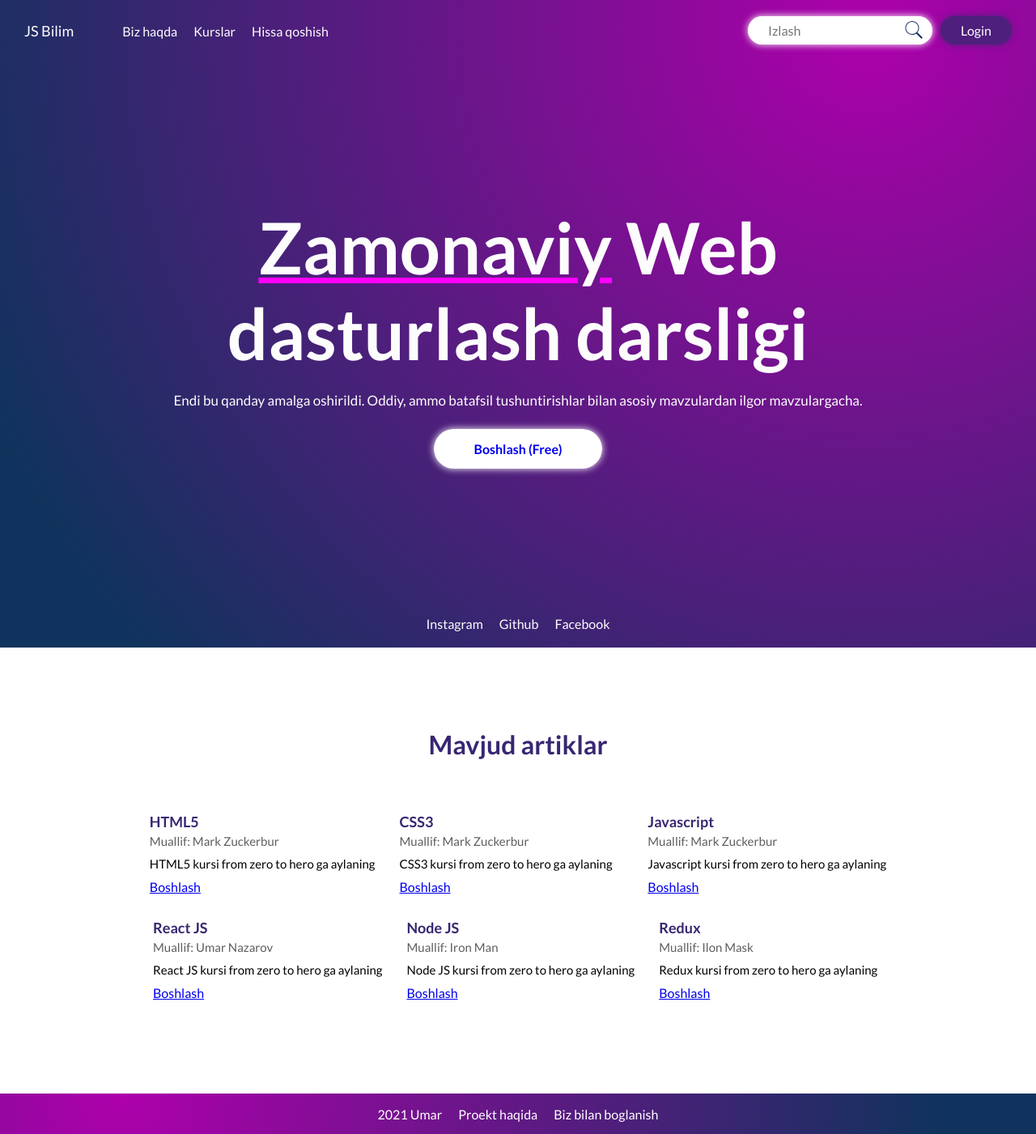
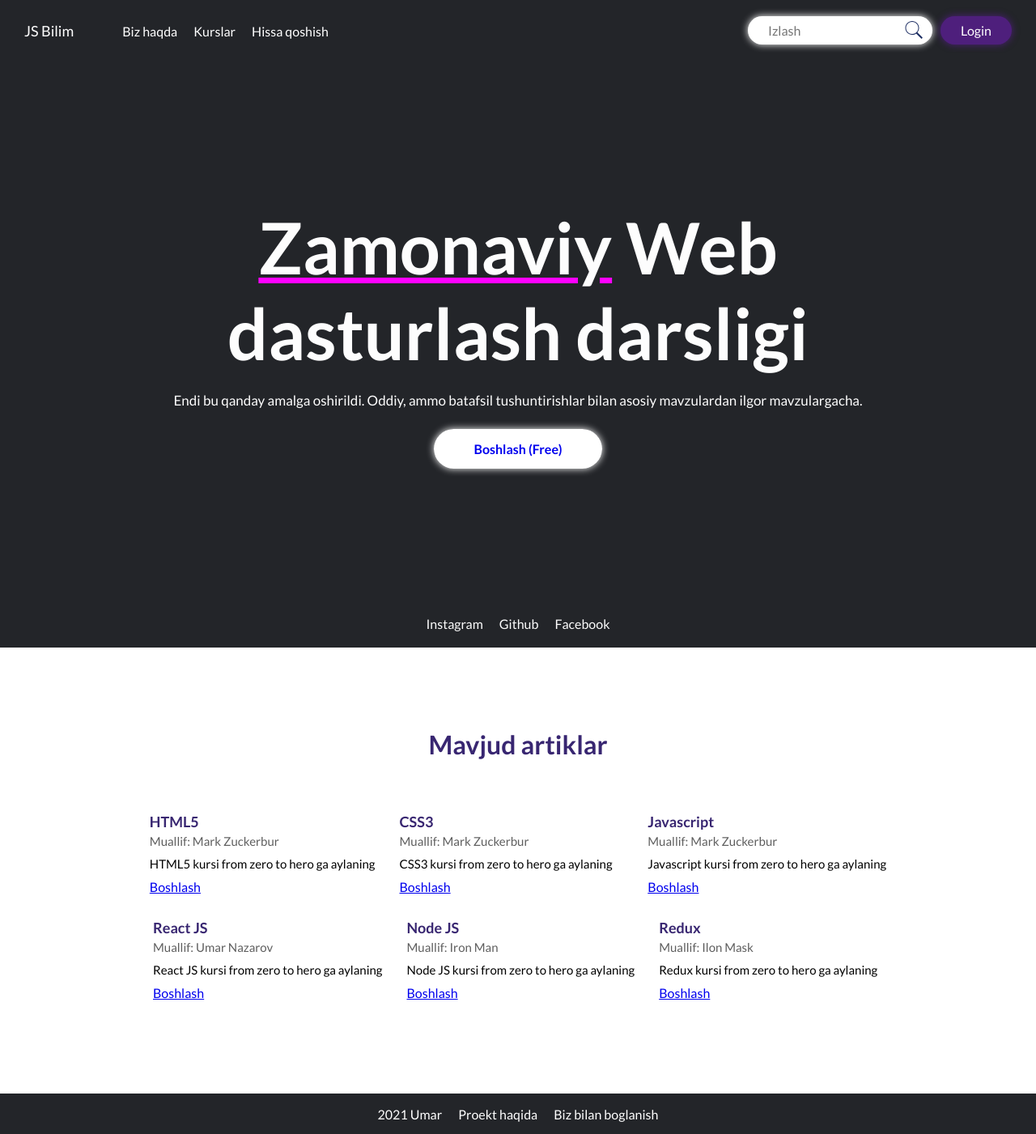
Before and after one commit to umarnazarov/js-bilim, a Next.js app: page / in a window 1280 px wide. Shown: the whole page at 81% size. Built offline with nearby package versions, Linux system fonts and the light colour scheme.

Commit message:
scss changes

```diff
--- a/components/Footer/footer.module.scss
+++ b/components/Footer/footer.module.scss
@@ -1,7 +1,7 @@
 .container {
     height: 50px;
-    margin-top: 40px;
-    background-image: radial-gradient(circle farthest-corner at 11.7% 4.3%, #ad00ab 0%, #0f335c 90%);
+    // background-image: radial-gradient(circle farthest-corner at 11.7% 4.3%, #ad00ab 0%, #0f335c 90%);
+    background-color: #232529;
     color: #fff;
     .content {
         height: 100%;
--- a/components/Hero/hero.module.scss
+++ b/components/Hero/hero.module.scss
@@ -3,7 +3,8 @@
 .container {
     display: flex;
     flex-direction: column;
-    background-image: radial-gradient( circle farthest-corner at 83.7% 4.3%,  rgba(173,0,171,1) 0%, rgba(15,51,92,1) 90% );
+    // background-image: radial-gradient( circle farthest-corner at 83.7% 4.3%,  rgba(173,0,171,1) 0%, rgba(15,51,92,1) 90% );
+    background-color: #232529;
     color: v.$text-colour;
     justify-content: space-between;
     align-items: center;
--- a/components/LeftSideContent/left_side_content.module.scss
+++ b/components/LeftSideContent/left_side_content.module.scss
@@ -7,4 +7,27 @@
     height: 100vh;
     background-color: #f7f9fa;
     border-right: 1px solid rgb(221 221 221 / 34%);
+    .content {
+        padding: 20px;
+        ._title {
+            font-size: 17px;
+            font-weight: 600;
+        }
+        ._links {
+            margin-top: 30px;
+            ._link {
+                list-style: none;
+                margin: 10px 0;
+                text-transform:capitalize;
+                line-height: 22px;
+                a {
+                    color: black;
+                    text-decoration: none;
+                    &:hover {
+                        color: rgb(155, 0, 155);
+                    }
+                }
+            }
+        }
+    }
 }
--- a/components/Navbar/navbar.module.scss
+++ b/components/Navbar/navbar.module.scss
@@ -5,9 +5,10 @@
     width: 100%;
     justify-content: space-between;
     align-items: center;
-    color: v.$text-colour;
+    color: #fff;
     padding: 20px 30px;
     font-size: 18px;
+    background-color: #232529;
     ._left_content {
         display: flex;
         align-items: center;
--- a/components/RightSideContent/right_side_content.module.scss
+++ b/components/RightSideContent/right_side_content.module.scss
@@ -1,4 +1,5 @@
 .container {
+    flex: auto;
     position: sticky;
     top: 0;
     right: 0;
@@ -8,10 +9,22 @@
     border-left: 1px solid rgb(221 221 221 / 34%);
     overflow-y: scroll;
     .content {
+        ._top {
+            position: relative;
+            display: flex;
+            justify-content: space-between;
+            background-color: #fff;
+            padding: 15px;
+            ._toggler {
+                position: fixed;
+                top: 90px;
+                right: 20px;
+                cursor: pointer;
+                user-select: none;
+            }
+        }
         .title {
-            background-color: #fff;
             font-size: 18px;
-            padding: 15px;
         }
         .section {
             border-top: 1px solid rgb(221 221 221 / 34%);
@@ -51,3 +64,7 @@
 #toggleOn {
     display: block !important;
 }
+
+#closed {
+    flex: 1;
+}
```
